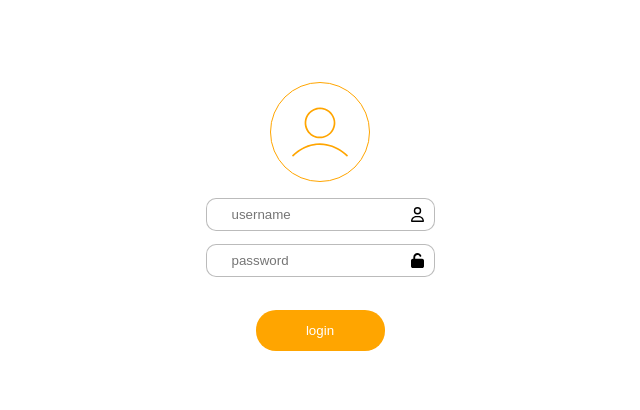
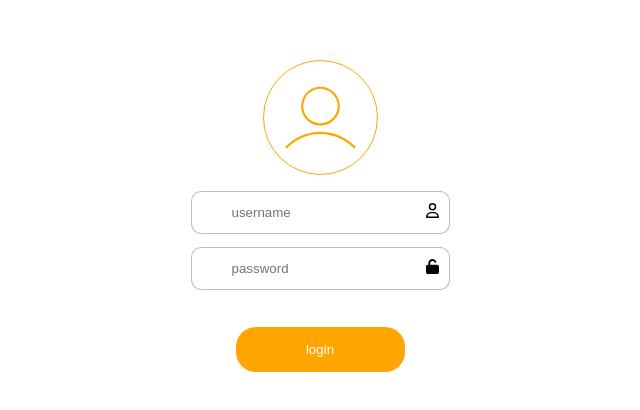
Before and after one commit to WildCodeSchool/2023-01-EN-Berlin-Remote2-Project3, a React (Vite) app in the folder apps/client/: page / in a window 1280 px wide. Shown: the part 184-594 px from the top of the page, without its empty margins (320-960 px from the left). Built offline with nearby package versions, Linux system fonts and the light colour scheme.

Commit message:
login fix

```diff
--- a/apps/client/src/App.tsx
+++ b/apps/client/src/App.tsx
@@ -11,7 +11,7 @@ const App = () => {
   }
 
   return (
-    <div className="wrapper">
+    <div>
       <BrowserRouter>
         <Routes>
           <Route path="/*" element={<Dashboard />} />
--- a/apps/client/src/components/Login.tsx
+++ b/apps/client/src/components/Login.tsx
@@ -11,7 +11,7 @@ const Login = ({ setToken }: any) => {
     email: string;
     password: string;
   }) => {
-    const response = fetch("http://localhost:4000/api/login", {
+    const response = await fetch("http://localhost:4000/api/login", {
       method: "POST",
       headers: {
         "Content-Type": "application/json",
@@ -20,9 +20,8 @@ const Login = ({ setToken }: any) => {
     });
 
     if (!response.ok) return;
+    const data = (await response).json();
 
-    const data = (await response).json();
-    console.log(response);
     return data;
   };
 
@@ -42,8 +41,10 @@ const Login = ({ setToken }: any) => {
     });
     setToken(token);
 
-    if (password || email === undefined) {
-      throw new Error("what happne?");
+    console.log(token);
+
+    if (!password || !email) {
+      throw new Error("error happen?");
     }
   };
 
--- a/apps/client/src/scss/_general.scss
+++ b/apps/client/src/scss/_general.scss
@@ -7,7 +7,7 @@ $primary-font: "Poppins", sans-serif;
 
 @mixin button() {
   background-color: colors.$primary;
-  padding: 13px;
+  padding: 15px;
   border-radius: 20px;
   border: none;
   color: #fff;
--- a/apps/client/src/scss/_login.scss
+++ b/apps/client/src/scss/_login.scss
@@ -11,8 +11,8 @@
 }
 
 .user_login--icon {
-  width: 100px;
-  height: 100px;
+  width: 115px;
+  height: 115px;
   border: 1px solid colors.$primary;
   border-radius: 50%;
   padding: 20px;
@@ -29,8 +29,8 @@
   border: 1px solid $borderColor;
   border-radius: 10px;
   background-size: 13px;
-  background-position: right 10px top 8px;
-  padding: 8px 25px;
+  background-position: right 10px top 11px;
+  padding: 13px 40px;
 }
 
 .user__login--form-username {
@@ -45,5 +45,5 @@
 
 .user__login--form--btn {
   @include general.button;
-  margin: 20px 50px 0 50px;
+  margin: 24px 45px 0 45px;
 }
```
